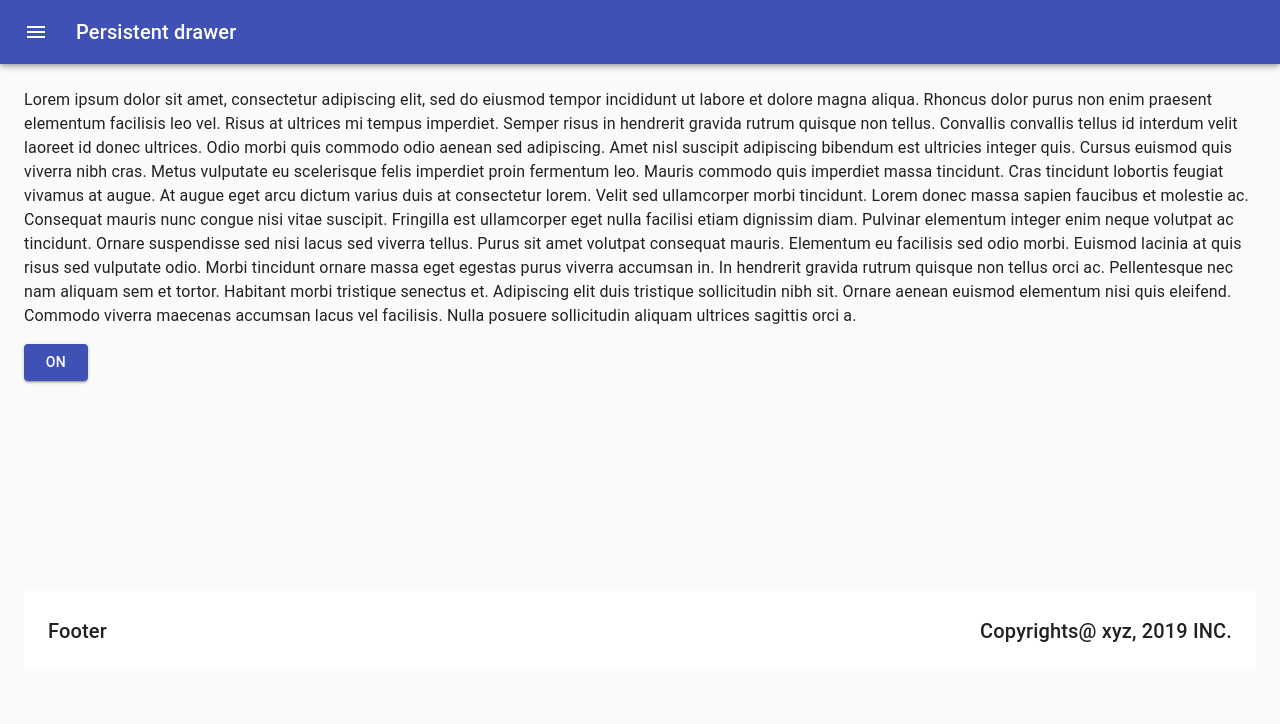
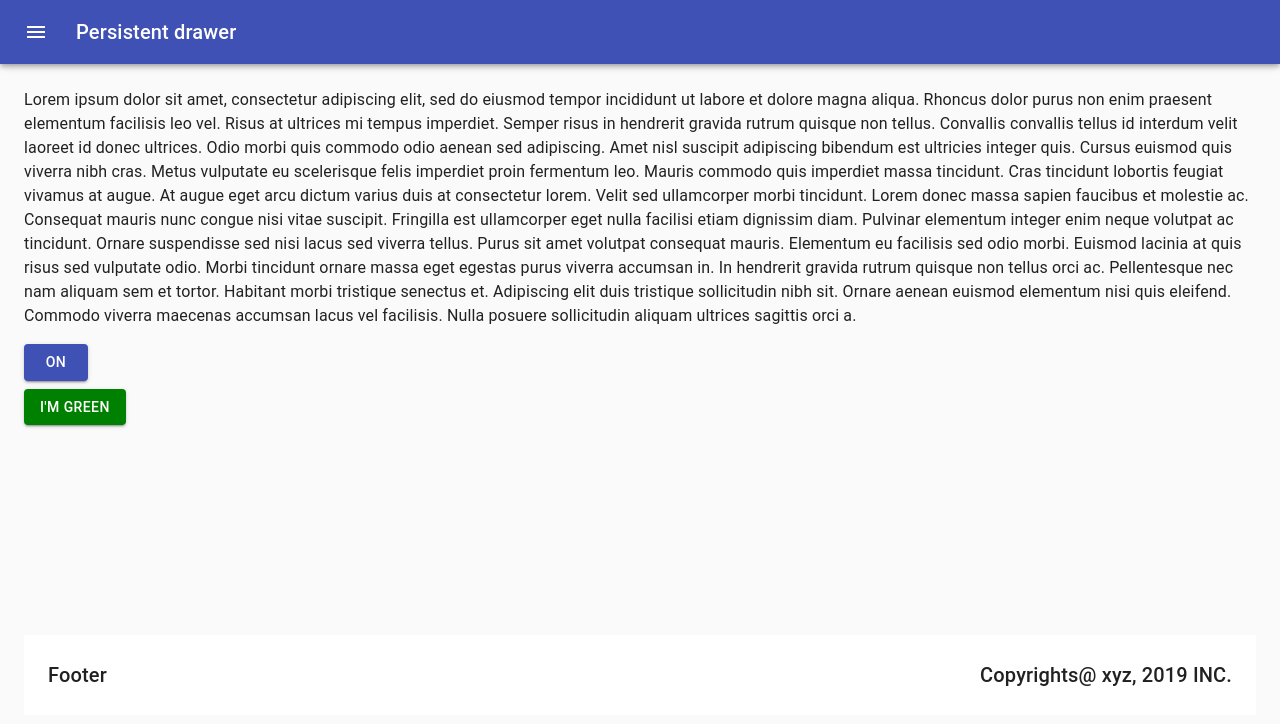
Before and after one commit to hassantac/test, a React (Create React App) app: page / in a window 1280 px wide. Shown: the top 724 px of the page. Built offline with nearby package versions, Linux system fonts and the light colour scheme.

Commit message:
Added green/blue  button

```diff
--- a/src/Pages/Main/index.tsx
+++ b/src/Pages/Main/index.tsx
@@ -1,7 +1,8 @@
 import React from 'react';
 import Navbar from '../../components/Navbar';
-import { Typography, Button } from '@material-ui/core';
+import { Typography, Button, Box } from '@material-ui/core';
 import OnOffButton from '../../components/Button';
+import GreenBlueButton from '../../components/GreenBlueButton';
 const content = (
   <>
     <Typography paragraph>
@@ -30,6 +31,9 @@ const content = (
       sollicitudin aliquam ultrices sagittis orci a.
     </Typography>
     <OnOffButton />
+    <Box mt={1}>
+      <GreenBlueButton />
+    </Box>
   </>
 );
 
--- /dev/null
+++ b/src/components/GreenBlueButton/index.tsx
@@ -0,0 +1,19 @@
+import React, { useState } from 'react';
+import { Button } from '@material-ui/core';
+
+const GreenBlueButton = () => {
+  const [state, setState] = useState('green');
+
+  return (
+    <Button
+      variant="contained"
+      color="primary"
+      style={{ backgroundColor: state }}
+      onMouseEnter={e => setState('blue')}
+      onMouseLeave={e => setState('green')}
+    >
+      I'm {state}
+    </Button>
+  );
+};
+export default GreenBlueButton;
```
